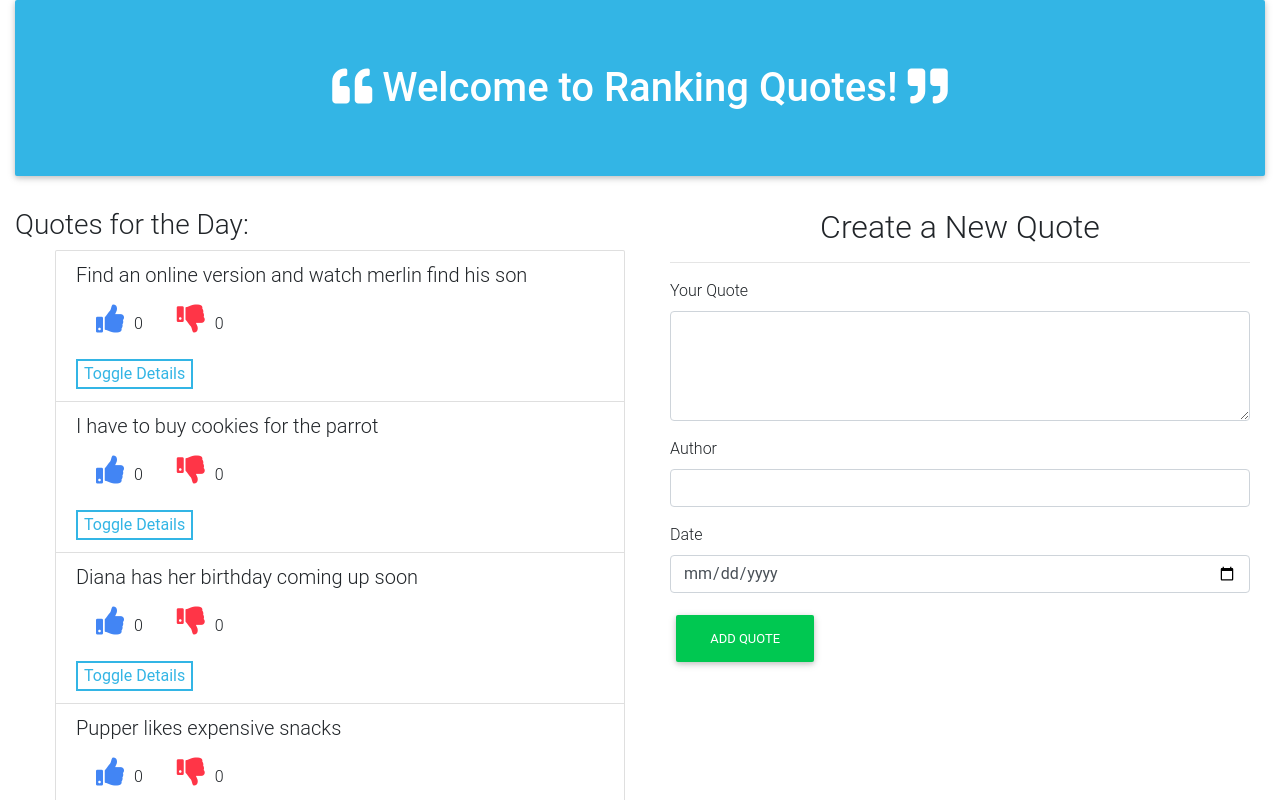
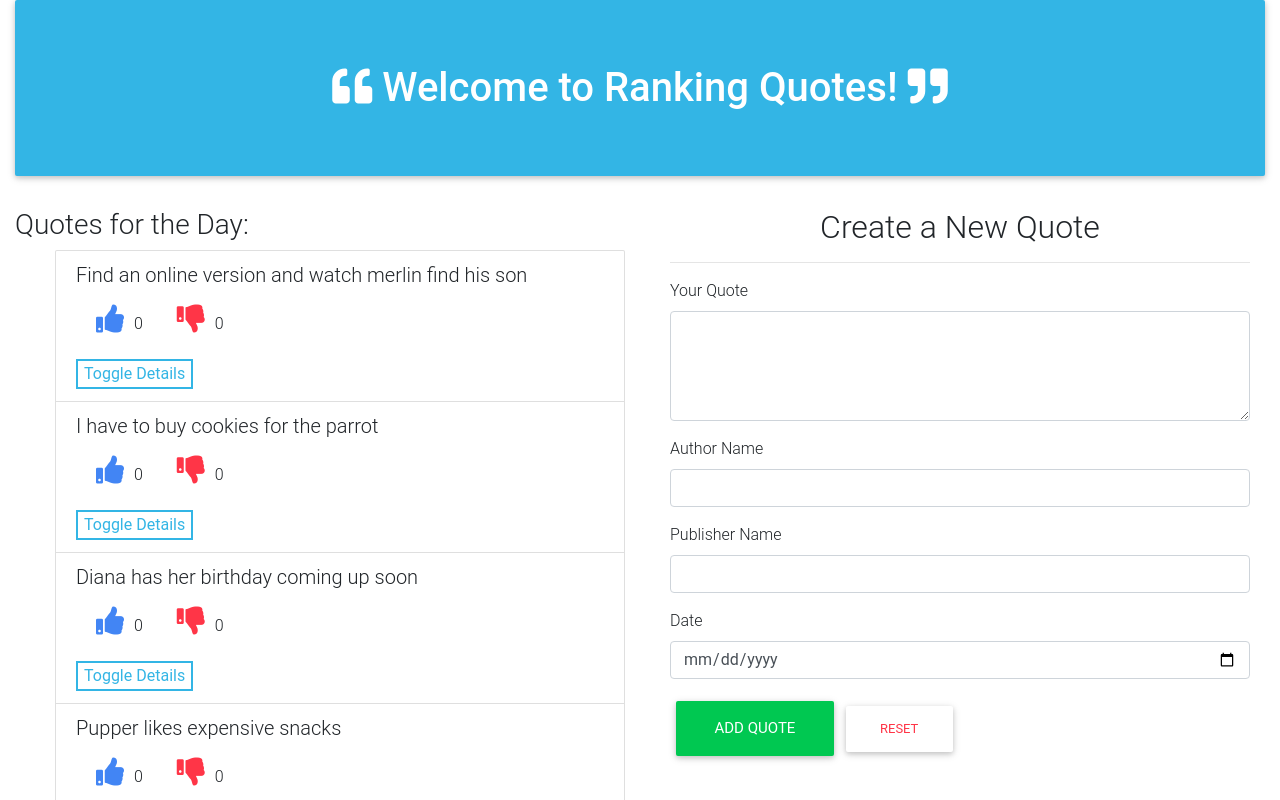
Before and after one commit to josylad/Quotes-Project, an Angular app: page / in a window 1280 px wide. Shown: the top 800 px of the page. Built offline with nearby package versions, Linux system fonts and the light colour scheme.

Commit message:
Add new form field for publisher name

```diff
--- a/src/app/quote-form/quote-form.component.html
+++ b/src/app/quote-form/quote-form.component.html
@@ -1,4 +1,4 @@
-<div class="container-fluid">
+<div class="container-fluid mb-4">
   <h2 class="text-center">Create a New Quote</h2>
   <hr>
   <form (ngSubmit)='submitQuotes()' #QuotesForm='ngForm'>
@@ -11,19 +11,30 @@
     </div>
 
     <div class="form-group">
-      <label for="description">Author</label>
+      <label for="description">Author Name</label>
       <input type="text" class="form-control" id="description" rows="4" cols="60" [(ngModel)]="newQuotes.description" name="description" #description="ngModel" required>
       <div [hidden]="description.valid || description.pristine" class="alert alert-danger">
-            <p>Your Name is required</p>
+            <p>Author Name is required</p>
       </div>
     </div>
 
     <div class="form-group">
-      <label for="complete">Date</label>
-      <input type="date" id="complete" class="form-control" [(ngModel)]="newQuotes.completeDate" name="completeDate" #completeDate="ngModel"  required>
+      <label for="publisher">Publisher Name</label>
+      <input type="text" class="form-control" id="publisher" rows="4" cols="60" [(ngModel)]="newQuotes.publisher" name="publisher" #publisher="ngModel" required>
+      <div [hidden]="publisher.valid || publisher.pristine" class="alert alert-danger">
+            <p>Publisher Name is required</p>
+      </div>
+    </div>
 
+    <div class="form-group">
+      <label for="comple">Date</label>
+      <input type="date" id="complete" class="form-control" [(ngModel)]="newQuotes.completeDate" name="completeDate" #completeDate="ngModel" required>
+      <div [hidden]="completeDate.valid || completeDate.pristine" class="alert alert-danger">
+            <p>Date is required</p>
+      </div>
     </div>
-    <button type="submit" name="button" class="btn btn-success">Add Quote</button>
+    <button type="submit" name="button" class="btn btn-lg btn-success">Add Quote</button>
+    <input type="reset" value="Reset" class="btn text-danger">
 
   </form>
 
```
